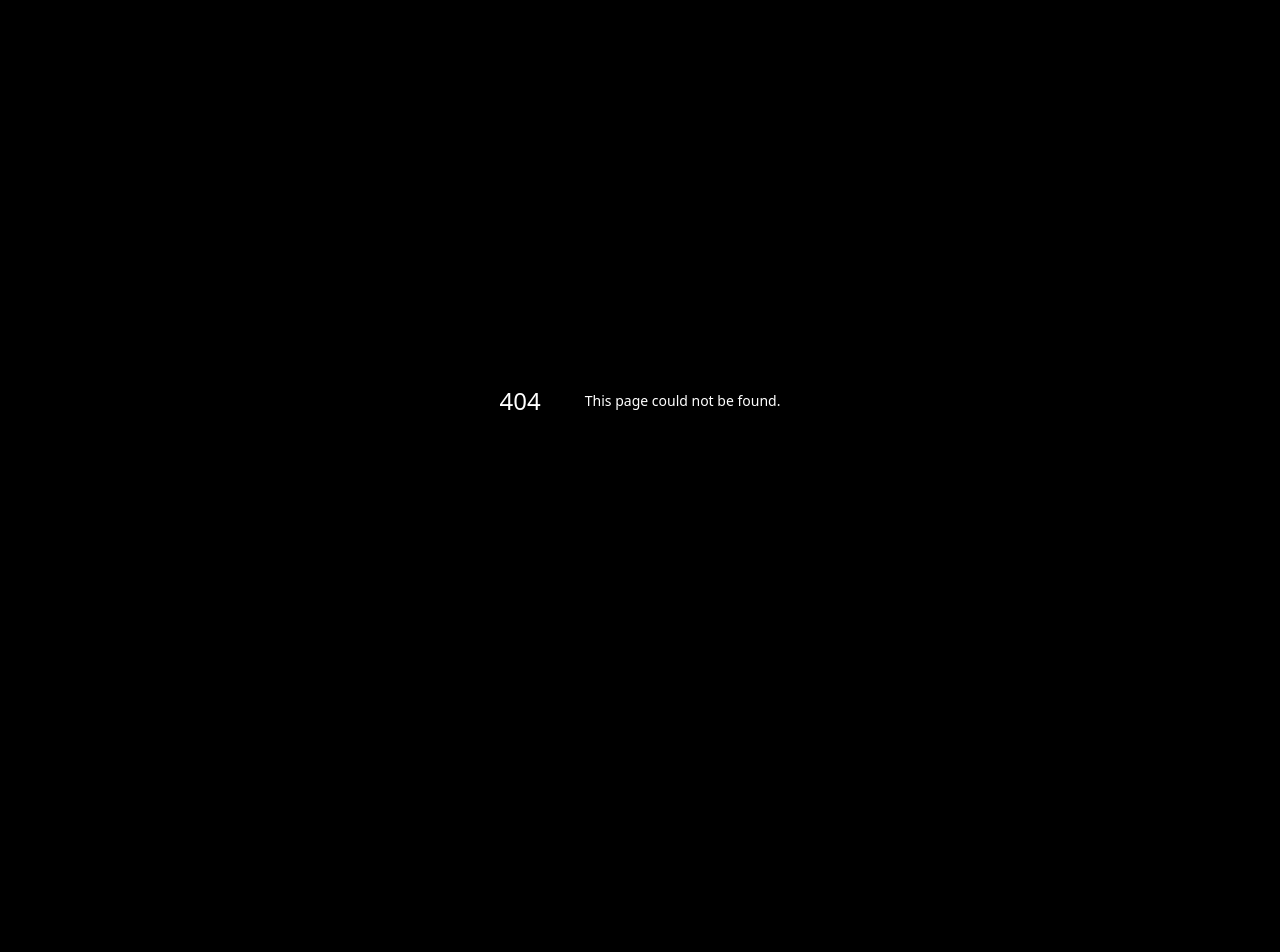
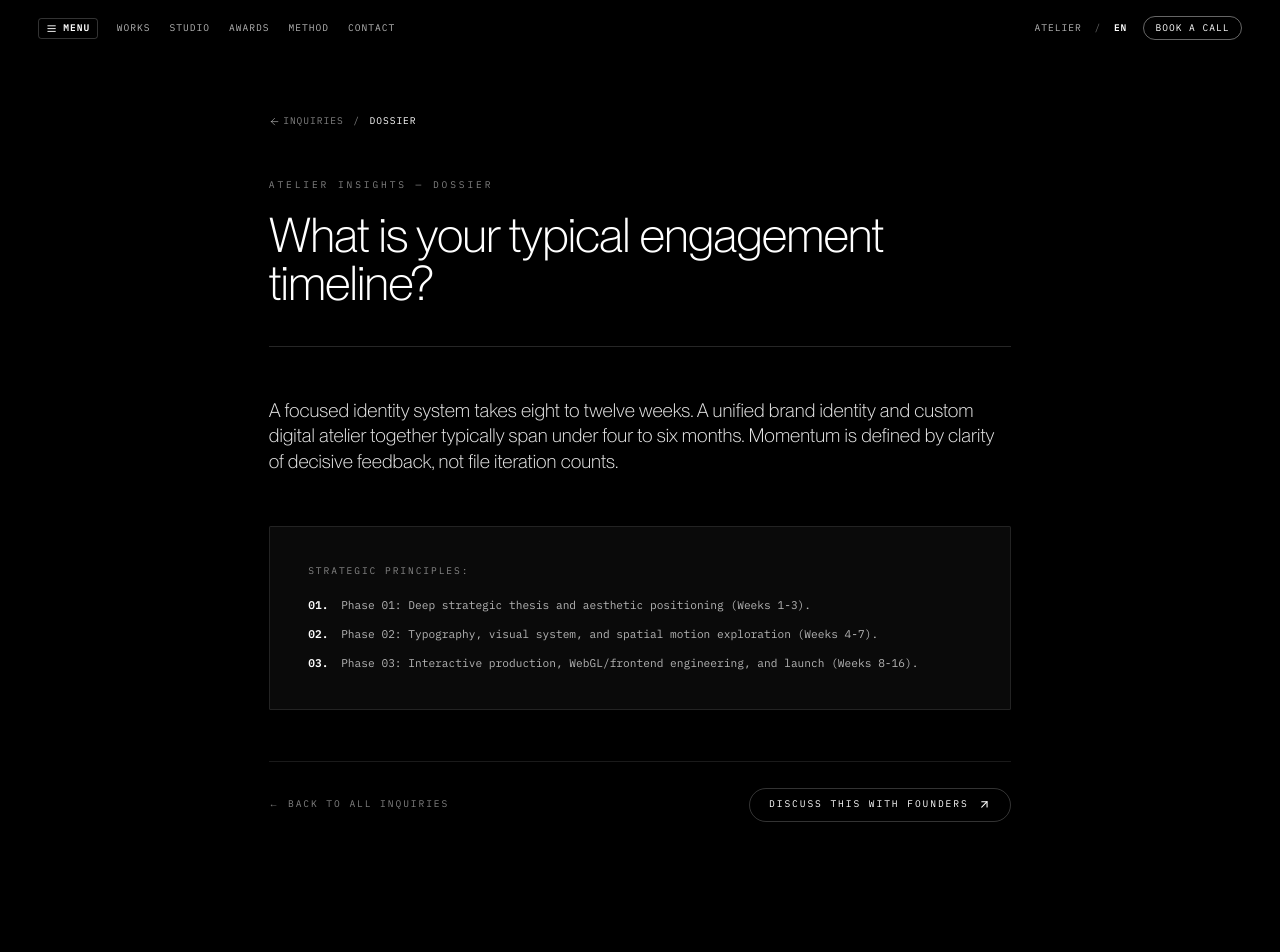
Before and after one commit to Jay-Raam/N-th, a Next.js app: page /faq/brand-identity-timeline in a window 1280 px wide. Before the commit this address had no page. Shown: the top 952 px of the page. Before the commit the page ends 800 px from the top, so only its background shows below. Built offline with nearby package versions, Linux system fonts and the light colour scheme.

Commit message:
feat(routing): build dedicated /faq/[slug] deep inquiry dossier routes

```diff
--- /dev/null
+++ b/src/app/faq/[slug]/page.tsx
@@ -0,0 +1,88 @@
+import { notFound } from "next/navigation";
+import Link from "next/link";
+import Navbar from "@/components/Navbar";
+import Footer from "@/components/Footer";
+import { FAQS, FaqItem } from "@/data/faqs";
+import { ArrowLeft, ArrowUpRight } from "lucide-react";
+
+export function generateStaticParams() {
+  return FAQS.map((faq) => ({
+    slug: faq.slug,
+  }));
+}
+
+export default function FaqDetailPage({ params }: { params: { slug: string } }) {
+  const faq = FAQS.find((f) => f.slug === params.slug);
+
+  if (!faq) {
+    notFound();
+  }
+
+  return (
+    <main className="min-h-screen bg-black text-white selection:bg-white selection:text-black">
+      <Navbar />
+
+      <article className="pt-36 pb-24 px-6 md:px-12 max-w-5xl mx-auto flex flex-col space-y-16">
+        {/* Breadcrumb */}
+        <div className="flex items-center space-x-3 font-mono text-xs uppercase tracking-wider text-white/50">
+          <Link href="/#faqs" className="hover:text-white transition-colors flex items-center space-x-1">
+            <ArrowLeft className="w-3.5 h-3.5" />
+            <span>Inquiries</span>
+          </Link>
+          <span>/</span>
+          <span className="text-white">Dossier</span>
+        </div>
+
+        {/* Title */}
+        <div className="border-b border-white/15 pb-12 space-y-6">
+          <span className="font-mono text-xs uppercase tracking-[0.3em] text-white/50 block">
+            ATELIER INSIGHTS &mdash; DOSSIER
+          </span>
+          <h1 className="text-3xl sm:text-5xl md:text-6xl font-sans font-light tracking-tight leading-tight">
+            {faq.question}
+          </h1>
+        </div>
+
+        {/* Core Thesis */}
+        <div className="space-y-8 font-sans font-light text-xl sm:text-2xl text-white/90 leading-relaxed">
+          <p>{faq.answer}</p>
+        </div>
+
+        {/* Detailed Points */}
+        <div className="p-8 md:p-12 rounded-sm border border-white/10 bg-neutral-950 space-y-6">
+          <span className="font-mono text-xs uppercase tracking-widest text-white/50 block">
+            Strategic Principles:
+          </span>
+          <ul className="space-y-4 font-mono text-xs sm:text-sm text-white/70">
+            {faq.details.map((point, idx) => (
+              <li key={idx} className="flex items-start space-x-4">
+                <span className="text-white font-bold">0{idx + 1}.</span>
+                <span>{point}</span>
+              </li>
+            ))}
+          </ul>
+        </div>
+
+        {/* CTA Footer */}
+        <div className="pt-8 border-t border-white/10 flex flex-col sm:flex-row justify-between items-start sm:items-center gap-6">
+          <Link
+            href="/#faqs"
+            className="font-mono text-xs uppercase tracking-widest text-white/50 hover:text-white transition-colors"
+          >
+            &larr; BACK TO ALL INQUIRIES
+          </Link>
+
+          <Link
+            href="/contact"
+            className="inline-flex items-center space-x-3 px-6 py-3 border border-white/20 rounded-full font-mono text-xs uppercase tracking-widest hover:border-white hover:bg-white hover:text-black transition-all"
+          >
+            <span>DISCUSS THIS WITH FOUNDERS</span>
+            <ArrowUpRight className="w-4 h-4" />
+          </Link>
+        </div>
+      </article>
+
+      <Footer />
+    </main>
+  );
+}
```
